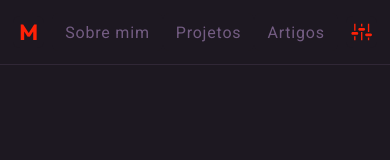
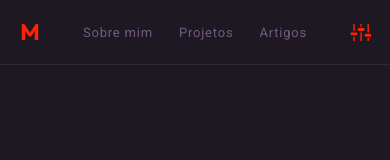
Before and after one commit to imattferreira/portfolio, a Next.js app: page / in a window 390 px wide. Shown: the top 160 px of the page. Built offline with nearby package versions, Linux system fonts and the light colour scheme.

Commit message:
styles(header): added mobile breakpoints in header

```diff
--- a/src/Header/LinkHeader/styles.ts
+++ b/src/Header/LinkHeader/styles.ts
@@ -21,4 +21,9 @@ export const Container = styled('button', {
     color: '$gray50',
     cursor: 'not-allowed',
   },
+
+  '@min-mobile': {
+    letterSpacing: '0.2px',
+    padding: '0.2rem 0.4rem',
+  },
 });
--- a/src/Header/Logo/styles.ts
+++ b/src/Header/Logo/styles.ts
@@ -16,4 +16,16 @@ export const Button = styled('button', {
   '&:hover': {
     background: '$black800',
   },
+
+  '@mobile': {
+    width: '2.6rem',
+    height: '2.6rem',
+    fontSize: '$xlarge',
+  },
+
+  '@min-mobile': {
+    width: '2.4rem',
+    height: '2.4rem',
+    fontSize: '$large',
+  },
 });
--- a/src/Header/SettingsModal/LangOption/styles.ts
+++ b/src/Header/SettingsModal/LangOption/styles.ts
@@ -27,4 +27,8 @@ export const Container = styled('button', {
   '&:first-child': {
     marginRight: '4px',
   },
+
+  '@mobile': {
+    padding: '0.72rem 1rem',
+  },
 });
--- a/src/Header/SettingsModal/ModalSection/styles.ts
+++ b/src/Header/SettingsModal/ModalSection/styles.ts
@@ -3,5 +3,6 @@ import { styled } from '../../../../stitches.config';
 export const Container = styled('div', {
   '& > div': {
     fontWeight: 'bold',
+    fontSize: '$medium',
   },
 });
--- a/src/Header/SettingsModal/styles.ts
+++ b/src/Header/SettingsModal/styles.ts
@@ -23,6 +23,18 @@ export const Button = styled('button', {
 
   svg: {
     color: '$red500',
+  },
+
+  '@mobile': {
+    fontSize: '$xlarge',
+    width: '2.6rem',
+    height: '2.6rem',
+  },
+
+  '@min-mobile': {
+    width: '2.4rem',
+    height: '2.4rem',
+    fontSize: '$large',
   },
 });
 
@@ -50,7 +62,7 @@ export const ModalArrow = styled('div', {
   width: 0,
   height: 0,
 
-  marginRight: '24px',
+  marginRight: '1.5rem',
 
   borderLeft: '10px solid transparent',
   borderRight: '10px solid transparent',
@@ -65,6 +77,10 @@ export const ModalContent = styled('div', {
 
   borderRadius: '0.5rem',
   padding: '1rem',
+
+  '@mobile': {
+    marginRight: '1rem',
+  },
 });
 
 export const LangOptions = styled('div', {
--- a/stitches.config.ts
+++ b/stitches.config.ts
@@ -21,16 +21,19 @@ export const {
       gray50: '#997BAD',
     },
     fontSizes: {
-      small: '12px',
-      medium: '16px',
-      large: '22px',
-      xlarge: '28px',
+      small: '0.75rem',
+      medium: '1rem',
+      large: '1.375rem',
+      xlarge: '1.75rem',
     },
     fonts: {
       logo: 'Outfit, sans-serif',
       body: 'Roboto, sans-serif',
     },
   },
-  media: {},
+  media: {
+    mobile: '(max-width: 480px)',
+    'min-mobile': '(max-width: 360px)',
+  },
   utils: {},
 });
```
